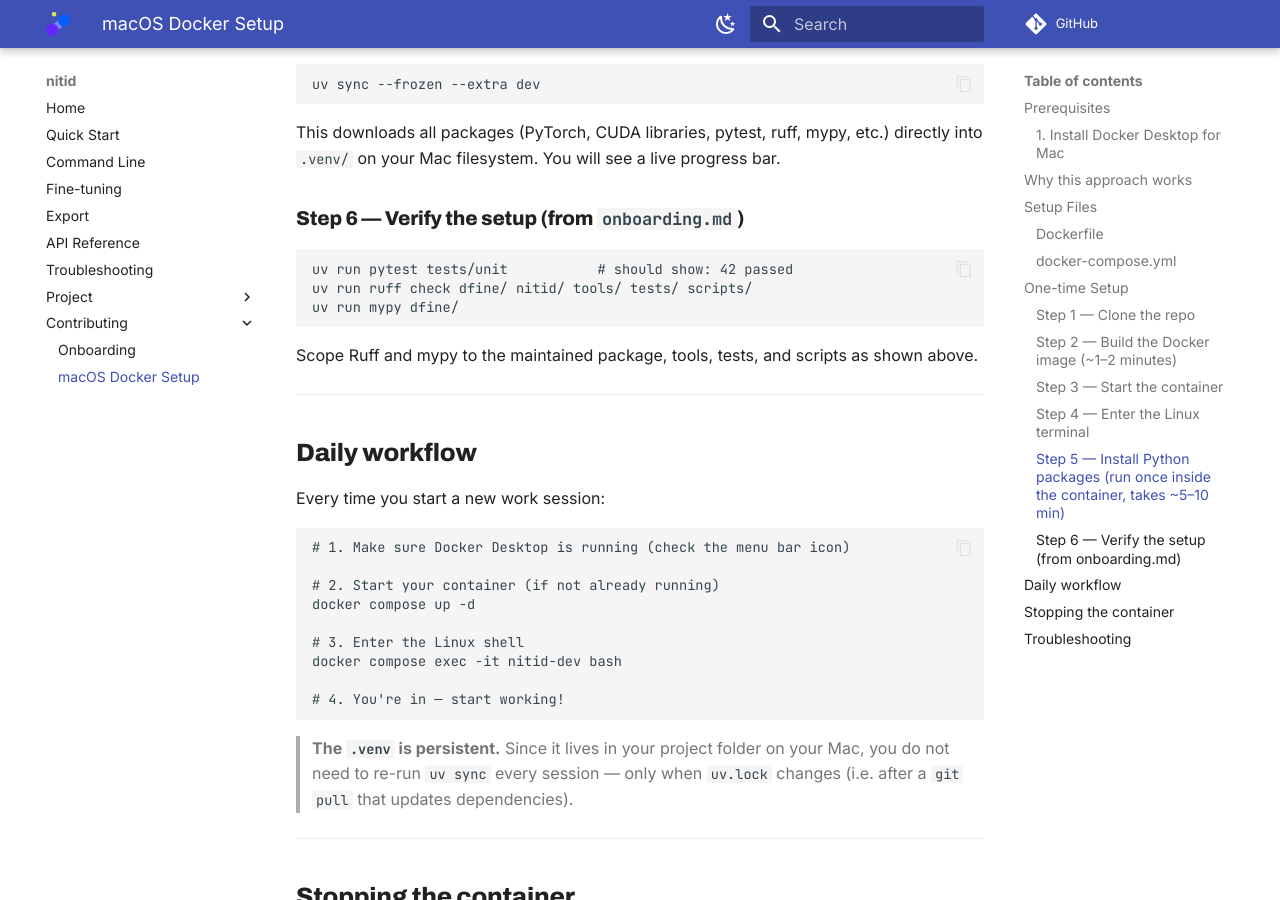
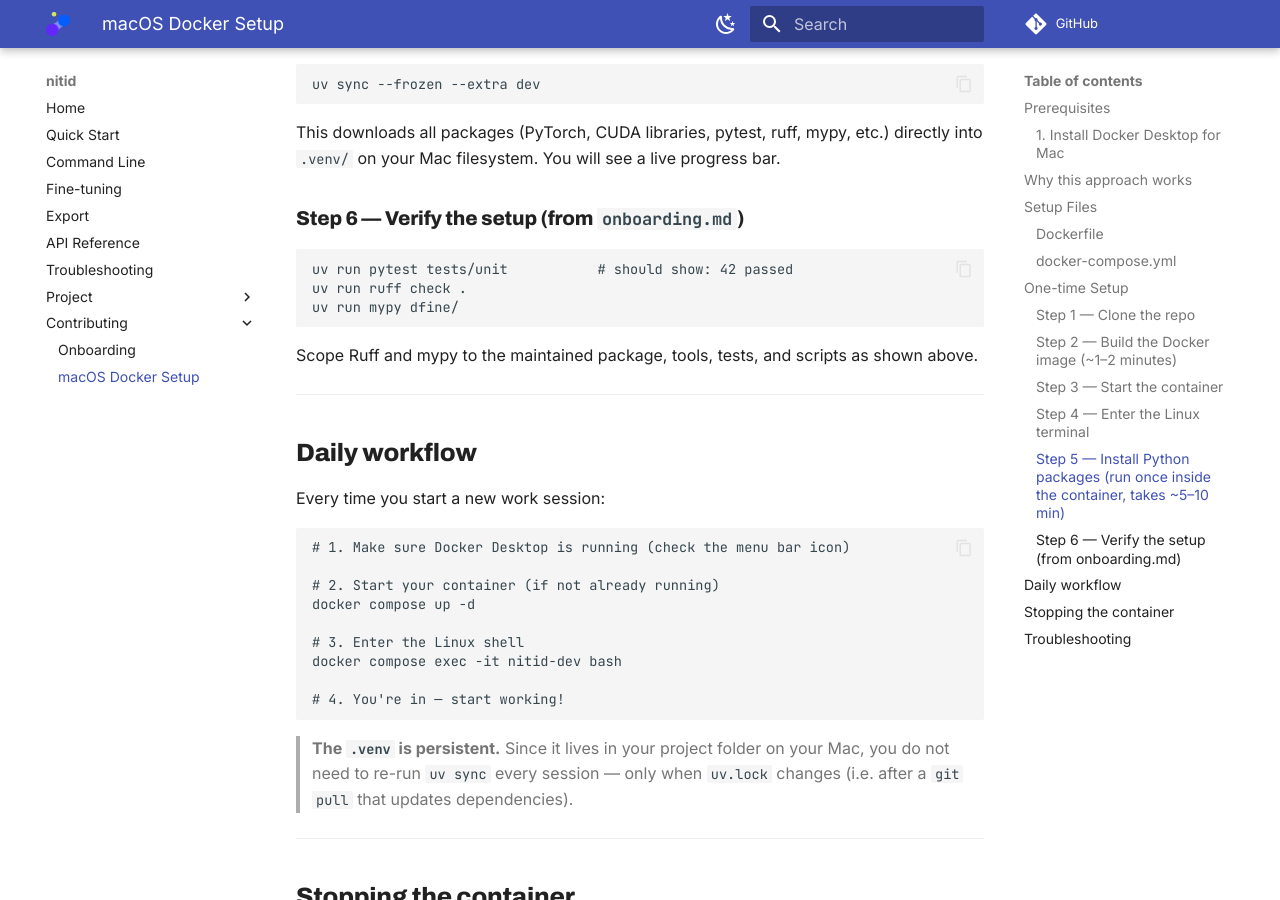
Before and after one commit to Nitidio/nitid, an MkDocs documentation site: the page built from docs/macos_docker_setup.md, in a window 1280 px wide and 900 px high, scrolled down 3257 px. Built offline with MkDocs 1.6.1 and Material for MkDocs 9.7.7, drawn with Linux system fonts in a browser that asks for light colours; comment, search, counter and statistics services are not loaded.

Commit message:
docs: run ruff over the whole repo, as CI does
Co-Authored-By: Claude Opus 5.5 <noreply@anthropic.com>

````diff
--- a/docs/macos_docker_setup.md
+++ b/docs/macos_docker_setup.md
@@ -131,7 +131,7 @@ This downloads all packages (PyTorch, CUDA libraries, pytest, ruff, mypy, etc.)
 ### Step 6 — Verify the setup (from `onboarding.md`)
 ```bash
 uv run pytest tests/unit           # should show: 42 passed
-uv run ruff check dfine/ nitid/ tools/ tests/ scripts/
+uv run ruff check .
 uv run mypy dfine/
 ```
 
````
Also changed, not shown: CLAUDE.md (+2 -2 lines), README.md (+2 -2 lines).
